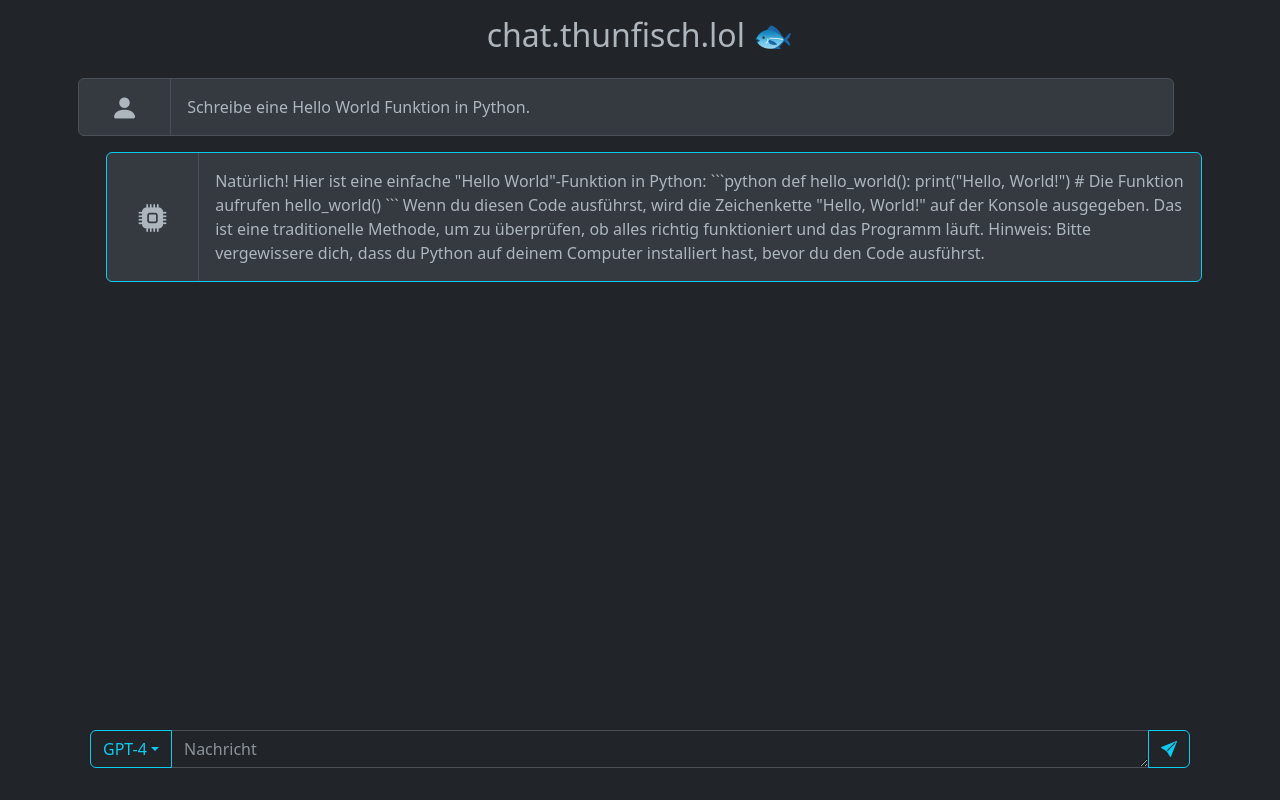
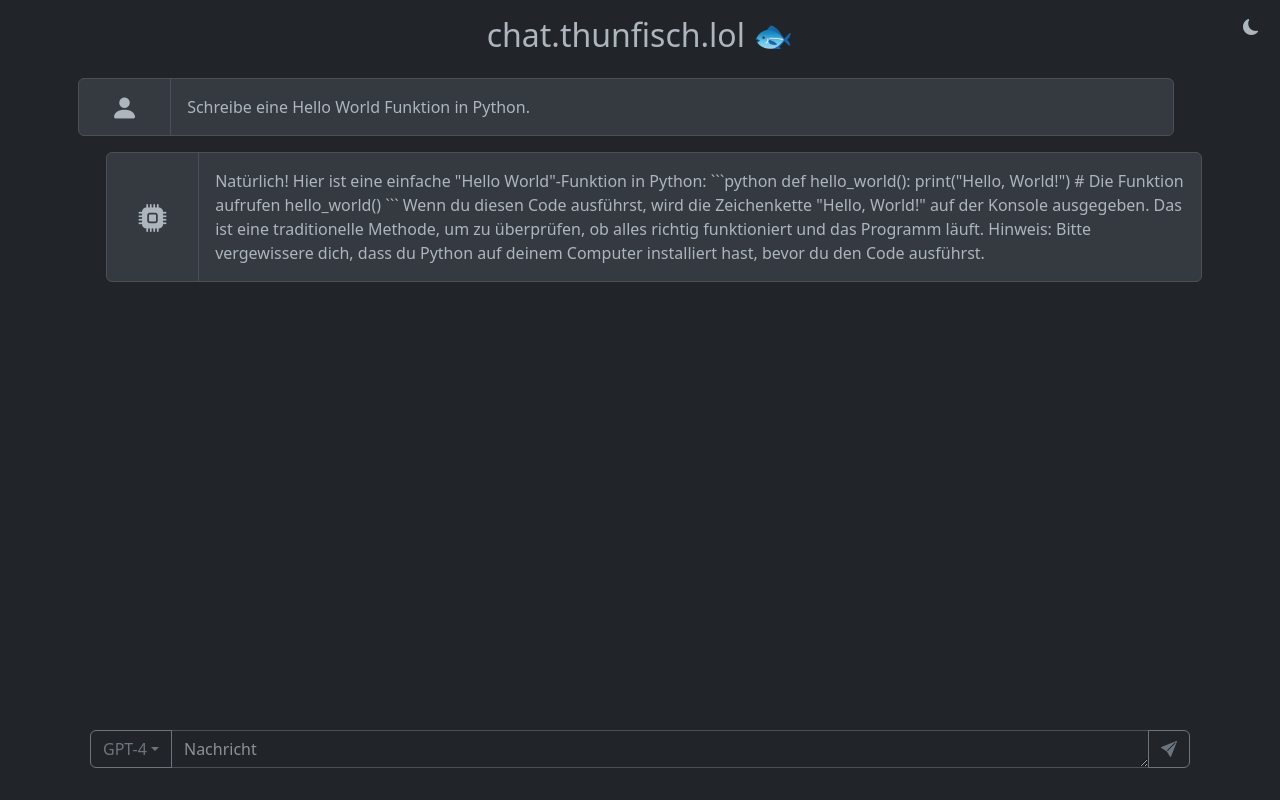
Before and after one commit to nicokimmel/thunfisch-chat, a website: page src/public/index.html in a window 1280 px wide. Drawn offline with nearby package versions, Linux system fonts and the light colour scheme.

Commit message:
Added theme toggle button

```diff
--- a/src/public/index.html
+++ b/src/public/index.html
@@ -13,6 +13,9 @@
 </head>
 
 <body>
+    <button id="chat-theme" type="button" class="btn position-absolute top-0 end-0 m-2"><i
+            class="bi bi-moon-fill"></i></button>
+
     <div id="chat-main" class="container d-flex flex-column p-2">
 
         <div class="container my-2 text-center">
@@ -33,7 +36,7 @@
             </div>
 
             <!-- MESSAGE -->
-            <div class="message-box row mb-3 ms-3 border border-info rounded bg-body-secondary">
+            <div class="message-box row mb-3 ms-3 border rounded bg-body-secondary">
                 <!-- IMAGE -->
                 <div class="message-image col-1 fs-3 text-center align-self-center">
                     <i class="bi bi-cpu-fill"></i>
@@ -64,7 +67,7 @@
 
         <div class="container mt-auto my-2">
             <div class="input-group mb-3">
-                <button id="promt-model" class="btn btn-outline-info dropdown-toggle" type="button"
+                <button id="promt-model" class="btn btn-outline-secondary dropdown-toggle" type="button"
                     data-bs-toggle="dropdown" aria-expanded="false">
                     GPT-3-Turbo
                 </button>
@@ -75,7 +78,7 @@
                 </ul>
                 <textarea id="promt-text" type="text" class="form-control" placeholder="Nachricht" spellcheck="false"
                     required></textarea>
-                <button id="promt-send" class="btn btn-outline-info" type="button">
+                <button id="promt-send" class="btn btn-outline-secondary" type="button">
                     <i class="bi bi-send-fill"></i>
                 </button>
             </div>
```
